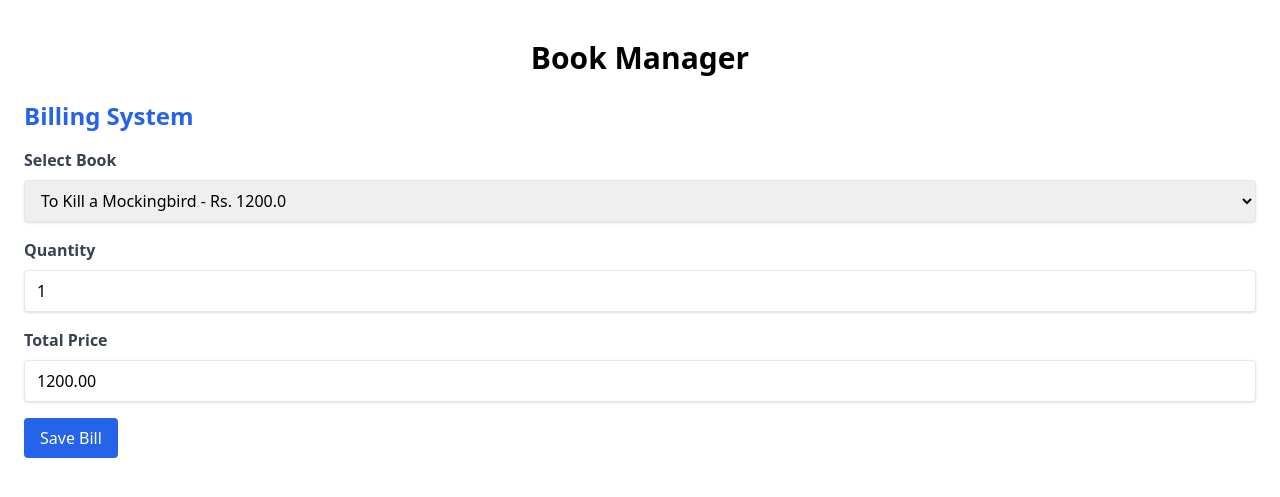
After one commit to Tashini26/BookManager-Flask, a Flask app: page /billing?book_id=1 in a window 1280 px wide. The commit adds this page. Shown: the top 497 px of the page. Run offline with Flask 3, Linux system fonts and the light colour scheme; some libraries are stand-ins or nearby versions.

Commit message:
Initial commit - Book Manager POS System

```diff
--- a/app.py
+++ b/app.py
@@ -18,20 +18,39 @@ app.config['SQLALCHEMY_TRACK_MODIFICATIONS'] = False
 db = SQLAlchemy(app)
 
 # Book model
+from datetime import datetime
+
 class Book(db.Model):
     id = db.Column(db.Integer, primary_key=True)
-    title = db.Column(db.String(200), nullable=False)
-    author = db.Column(db.String(150), nullable=False)
-    year = db.Column(db.Integer, nullable=True)
-    genre = db.Column(db.String(100), nullable=True)
+    title = db.Column(db.String(100), nullable=False)
+    author = db.Column(db.String(100), nullable=False)
+    year = db.Column(db.Integer, nullable=False)
+    genre = db.Column(db.String(100))  # ✅ Add this line
+    price = db.Column(db.Float, nullable=False)
+
+# Bill model
+class Bill(db.Model):
+    id = db.Column(db.Integer, primary_key=True)
+    book_id = db.Column(db.Integer, db.ForeignKey('book.id'), nullable=False)
+    quantity = db.Column(db.Integer, nullable=False)
+    total_price = db.Column(db.Float, nullable=False)
+    date = db.Column(db.DateTime, default=datetime.utcnow)
+    created_at = db.Column(db.DateTime, default=db.func.now())
+
+
+    # ✅ This is the ONLY relationship, and it is correct
+    book = db.relationship('Book', backref='bills')
+
+
 
 # Form for Add/Edit
 class BookForm(FlaskForm):
     title = StringField('Title', validators=[DataRequired(), Length(max=200)])
     author = StringField('Author', validators=[DataRequired(), Length(max=150)])
     year = IntegerField('Year', validators=[Optional(), NumberRange(min=0, max=9999)])
-    genre = StringField('Genre', validators=[Optional(), Length(max=100)])
+    price = IntegerField('Price', validators=[DataRequired(), NumberRange(min=1)])
     submit = SubmitField('Save')
+
 
 # Index route with search and sort
 @app.route('/')
@@ -63,11 +82,12 @@ def add_book():
     form = BookForm()
     if form.validate_on_submit():
         book = Book(
-            title=form.title.data.strip(),
-            author=form.author.data.strip(),
-            year=form.year.data,
-            genre=form.genre.data.strip() if form.genre.data else None
-        )
+    title=form.title.data.strip(),
+    author=form.author.data.strip(),
+    year=form.year.data,
+    price=form.price.data
+)
+
         try:
             db.session.add(book)
             db.session.commit()
@@ -78,6 +98,43 @@ def add_book():
         return redirect(url_for('index'))
     return render_template('add_edit.html', form=form, action='Add')
 
+@app.route('/billing', methods=['GET', 'POST'])
+def billing():
+    books = Book.query.all()
+    selected_book_id = request.args.get('book_id', type=int)
+
+    if request.method == 'POST':
+        selected_book_id = request.form.get('book_id', type=int)
+        quantity = request.form.get('quantity', type=int)
+        book = Book.query.get(selected_book_id)
+        total_price = quantity * book.price
+
+        bill = Bill(book_id=selected_book_id, quantity=quantity, total_price=total_price)
+        db.session.add(bill)
+        db.session.commit()
+
+
+        return render_template('billing.html', books=books, message="Bill saved successfullyyy!")
+
+
+    return render_template('billing.html', books=books, selected_book_id=selected_book_id)
+
+
+@app.route('/bills')
+def bill_history():
+    bills = Bill.query.order_by(Bill.created_at.desc()).all()
+    return render_template('bill_history.html', bills=bills)
+
+@app.route('/bills/delete/<int:bill_id>', methods=['POST'])
+def delete_bill(bill_id):
+    bill = Bill.query.get_or_404(bill_id)
+    db.session.delete(bill)
+    db.session.commit()
+    flash('Bill deleted successfully!', 'success')
+    return redirect(url_for('bill_history'))
+
+
+
 # Edit book
 @app.route('/edit/<int:book_id>', methods=['GET', 'POST'])
 def edit_book(book_id):
@@ -87,7 +144,8 @@ def edit_book(book_id):
         book.title = form.title.data.strip()
         book.author = form.author.data.strip()
         book.year = form.year.data
-        book.genre = form.genre.data.strip() if form.genre.data else None
+        book.price = form.price.data
+
         try:
             db.session.commit()
             flash('Book updated successfully.', 'success')
@@ -110,6 +168,9 @@ def delete_book(book_id):
         flash(f'Error deleting book: {e}', 'error')
     return redirect(url_for('index'))
 
+
+
+# Seed sample data safely
 # Seed sample data safely
 def seed_data():
     try:
@@ -117,17 +178,18 @@ def seed_data():
             db.create_all()
             if Book.query.count() == 0:
                 sample_books = [
-                    Book(title='To Kill a Mockingbird', author='Harper Lee', year=1960, genre='Fiction'),
-                    Book(title='1984', author='George Orwell', year=1949, genre='Dystopian'),
-                    Book(title='The Great Gatsby', author='F. Scott Fitzgerald', year=1925, genre='Classic'),
-                    Book(title='Pride and Prejudice', author='Jane Austen', year=1813, genre='Romance'),
-                    Book(title='The Hobbit', author='J.R.R. Tolkien', year=1937, genre='Fantasy')
+                    Book(title='To Kill a Mockingbird', author='Harper Lee', year=1960, price=1200.00),
+                    Book(title='1984', author='George Orwell', year=1949,  price=1500.00),
+                    Book(title='The Great Gatsby', author='F. Scott Fitzgerald', year=1925, price=1100.00),
+                    Book(title='Pride and Prejudice', author='Jane Austen', year=1813, price=900.00),
+                    Book(title='The Hobbit', author='J.R.R. Tolkien', year=1937, price=1800.00)
                 ]
                 db.session.bulk_save_objects(sample_books)
                 db.session.commit()
-        print("Database seeded successfully.")
+        print("✅ Database seeded successfully with sample books!")
     except Exception as e:
-        print("Error seeding database:", e)
+        print("❌ Error seeding database:", e)
+
 
 # Call seed_data safely
 seed_data()
--- a/templates/base.html
+++ b/templates/base.html
@@ -9,5 +9,9 @@
   <body>
     <h1 class="text-3xl font-bold text-center mt-10">Book Manager</h1>
     {% block content %}{% endblock %}
+
+
+
+
   </body>
 </html>
--- /dev/null
+++ b/templates/billing.html
@@ -0,0 +1,55 @@
+{% extends 'base.html' %}
+{% block content %}
+<div class="container mx-auto p-6">
+    <h2 class="text-2xl font-bold mb-4 text-blue-600">Billing System</h2>
+
+    <form method="POST">
+        <div class="mb-4">
+            <label class="block text-gray-700 font-bold mb-2">Select Book</label>
+            <select name="book_id" id="bookSelect" class="shadow border rounded w-full py-2 px-3">
+                {% for book in books %}
+                <option value="{{ book.id }}" data-price="{{ book.price }}"
+                {% if selected_book_id == book.id %}selected{% endif %}>
+                    {{ book.title }} - Rs. {{ book.price }}
+                </option>
+                {% endfor %}
+            </select>
+        </div>
+
+        <div class="mb-4">
+            <label class="block text-gray-700 font-bold mb-2">Quantity</label>
+            <input type="number" name="quantity" id="qtyInput" min="1" value="1"
+                   class="shadow border rounded w-full py-2 px-3">
+        </div>
+
+        <div class="mb-4">
+            <label class="block text-gray-700 font-bold mb-2">Total Price</label>
+            <input type="text" id="totalPrice" readonly
+                   class="shadow border rounded w-full py-2 px-3"
+                   value="0.00">
+        </div>
+
+        <button class="bg-blue-600 text-white px-4 py-2 rounded hover:bg-blue-700">
+            Save Bill
+        </button>
+
+        {% if message %}
+        <p class="text-green-600 font-bold mt-3">{{ message }}</p>
+        {% endif %}
+    </form>
+</div>
+
+<script>
+    function updateTotal() {
+        let price = parseFloat(document.getElementById("bookSelect")
+                      .selectedOptions[0].getAttribute("data-price"));
+        let qty = parseInt(document.getElementById("qtyInput").value);
+        document.getElementById("totalPrice").value = (price * qty).toFixed(2);
+    }
+
+    document.getElementById("bookSelect").addEventListener("change", updateTotal);
+    document.getElementById("qtyInput").addEventListener("input", updateTotal);
+    updateTotal();
+</script>
+
+{% endblock %}
```
Also changed, not shown: backup_templates/add_edit.html (+1 -7 lines), templates/add_edit.html (+6 -5 lines), templates/bill_history.html (added, +42 -0 lines), templates/index.html (+18 -3 lines).
